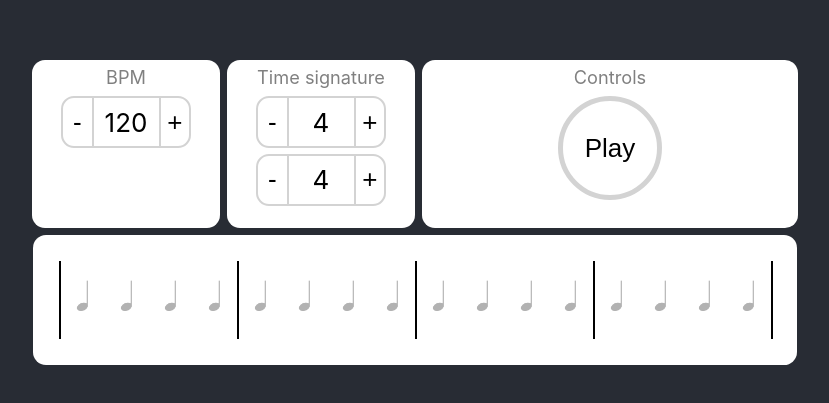
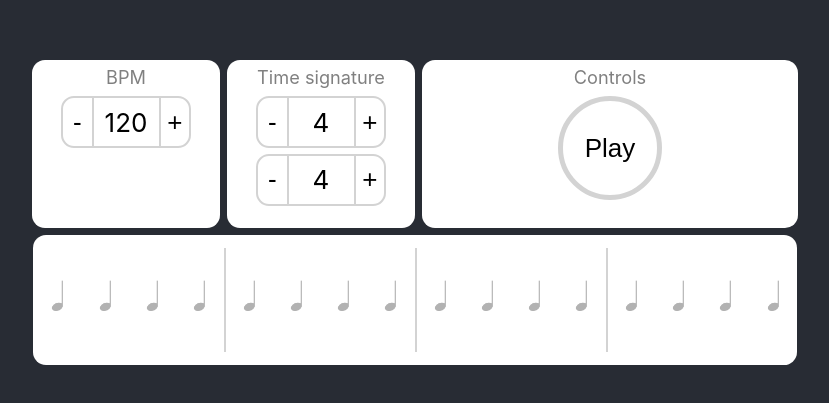
Before and after one commit to lruijsink/bpmgame, a React (Create React App) app: page / in a window 1280 px wide. Shown: the part 187-590 px from the top of the page, without its empty margins (225-1054 px from the left). Built offline with nearby package versions, Linux system fonts and the light colour scheme.

Commit message:
Tap scoring implemented
Taps are now scored and scores per beat are displayed on the game board.

```diff
--- a/src/components/Game.tsx
+++ b/src/components/Game.tsx
@@ -70,8 +70,7 @@ export default class Game extends React.Component<GameProperties, GameState> {
 
     private beatsToPlay: number = 0;
     private msPerBeat: number = 0;
-    private perfectTimeWindow: number = 0;
-    private goodTimeWindow: number = 0;
+    private beatTimes: number[] = [];
 
     private clickSound = new Audio(Game.defaultProps.clickSoundFile);
     private accentedClickSound = new Audio(Game.defaultProps.accentedClickSoundFile);
@@ -101,8 +100,12 @@ export default class Game extends React.Component<GameProperties, GameState> {
     private recalculateTemporaries() {
         this.beatsToPlay = this.state.timeSignature.beatCount * this.props.barsToPlay;
         this.msPerBeat = this.state.timeSignature.beatLength.toMilliseconds(this.state.bpm);
-        this.perfectTimeWindow = GameConfig.TimeWindowMultiplier.Perfect * this.msPerBeat;
-        this.goodTimeWindow = GameConfig.TimeWindowMultiplier.Good * this.msPerBeat;
+    }
+
+    private updateScore(beat: number, score: number) {
+        this.setState((prevState, props) => ({
+            scorePerBeat: prevState.scorePerBeat.map((v, i) => v === GameConfig.Score.Unknown ? (i === beat ? score : v) : v)
+        }));
     }
 
     //=========================================================================
@@ -113,7 +116,8 @@ export default class Game extends React.Component<GameProperties, GameState> {
         this.setState((prevState, props) => ({
             currentBeat: 0,
             timeSignature: newTimeSignature,
-            bpm: newBPM
+            bpm: newBPM,
+            scorePerBeat: new Array<number>(this.beatsToPlay + 1).fill(GameConfig.Score.Unknown)
         }));
     }
 
@@ -123,18 +127,14 @@ export default class Game extends React.Component<GameProperties, GameState> {
         }));
     }
 
-    private onFinish() {
-        this.setState((prevState, props) => ({
-            playing: false
-        }));
-    }
-
     private onPlay() {
         this.setState((prevState, props) => ({
             currentBeat: 0,
             countingDown: true,
             scorePerBeat: new Array<number>(this.beatsToPlay + 1).fill(GameConfig.Score.Unknown)
         }));
+
+        this.beatTimes = new Array<number>(this.beatsToPlay + 1).fill(0);
 
         this.ticker = new Async.Ticker({
             onTick: this.onCountDown.bind(this),
@@ -169,24 +169,38 @@ export default class Game extends React.Component<GameProperties, GameState> {
         // Mark the beat as missed after the "good" time window has passed
         setTimeout(
             () => {
-                console.log(this.state.scorePerBeat);
-                if (this.state.scorePerBeat[counter] === GameConfig.Score.Unknown)
-                    this.state.scorePerBeat[counter] = GameConfig.Score.Miss;
+                this.updateScore(counter, GameConfig.Score.Miss);
             },
-            this.goodTimeWindow
+            this.msPerBeat / 2
         );
+
+        this.beatTimes[counter] = Date.now();
     }
 
     private onStop() {
         this.setState({
+            currentBeat: 0,
             countingDown: false,
+            scorePerBeat: new Array<number>(this.beatsToPlay + 1).fill(GameConfig.Score.Unknown)
         });
 
         if (this.ticker !== undefined)
             this.ticker.stop();
     }
 
+    private onFinish() {
+        setTimeout(() => {this.setState({playing: false})}, this.msPerBeat);
+    }
+
     private onTap() {
+        if (!this.state.playing || this.state.countingDown)
+            return;
+
+        let tapTime = Date.now();
+        let beatTime = this.beatTimes[this.state.currentBeat];
+        this.updateScore(this.state.currentBeat, GameConfig.getScore(tapTime, beatTime, this.msPerBeat));
+
+        console.log(tapTime - beatTime);
     }
 
     //=========================================================================
@@ -194,6 +208,9 @@ export default class Game extends React.Component<GameProperties, GameState> {
     //=========================================================================
 
     public componentDidUpdate(prevProps: GameProperties, prevState: GameState) {
+        if (this.state.bpm !== prevState.bpm || this.state.timeSignature !== prevState.timeSignature)
+            this.recalculateTemporaries();
+
         if (this.state.playing !== prevState.playing) {
             if (this.state.playing)
                 this.onPlay();
--- a/src/components/GameBoard.tsx
+++ b/src/components/GameBoard.tsx
@@ -4,7 +4,6 @@ import styled from 'styled-components';
 import NoteGraphic from './NoteGraphic'
 
 import * as Measures from './../utility/measures';
-import * as Async from './../utility/async';
 
 const Container = styled.div`
     width: 29.4em;
@@ -30,14 +29,15 @@ const CountDownCounter = styled.div`
 `
 
 const Board = styled.div`
-    padding: 1em;
+    padding: 0.5em;
+    padding-left: 0;
+    padding-right: 0;
 `
 
 const BarsOuter = styled.div`
     display: table;
     width: 100%;
-    height: 3em;
-    border-left: 0.1em solid black;
+    height: 4em;
 `
 
 const BarsInner = styled.div`
@@ -47,9 +47,11 @@ const BarsInner = styled.div`
 const Bar = styled.div`
     display: table-cell;
     text-align: center;
-    border-right: 0.1em solid black;
-    border-top: none;
-    border-bottom: none;
+    border-left: 0.1em solid var(--control-border-color);
+
+    :first-child {
+        border-color: transparent;
+    }
 `
 
 const BeatsOuter = styled.div`
@@ -64,7 +66,7 @@ const BeatsInner = styled.div`
 
 const Beat = styled.span`
     display: table-cell;
-    padding-top: 0.7em;
+    padding-top: 0.8em;
 `
 
 interface GameBoardProperties {
@@ -122,7 +124,7 @@ export default class GameBoard extends React.Component<GameBoardProperties, Game
 
     private renderBar(barIndex: number) {
         return (
-            <Bar>
+            <Bar key={"bar" + barIndex}>
                 <BeatsOuter>
                     <BeatsInner>
                         {new Array(this.props.timeSignature.beatCount).fill(null).map(
@@ -135,11 +137,13 @@ export default class GameBoard extends React.Component<GameBoardProperties, Game
     }
 
     private renderBeat(barIndex: number, beatIndex: number) {
+        let beatNumber = barIndex * this.props.timeSignature.beatCount + beatIndex;
         return (
-            <Beat>
+            <Beat key={"beat" + beatNumber}>
                 <NoteGraphic
                     beatLength={this.props.timeSignature.beatLength}
-                    played={this.props.currentBeat > barIndex * this.props.timeSignature.beatCount + beatIndex}
+                    played={this.props.currentBeat > beatNumber}
+                    score={this.props.scorePerBeat[beatNumber + 1]}
                 />
             </Beat>
         );
--- a/src/components/NoteGraphic.tsx
+++ b/src/components/NoteGraphic.tsx
@@ -2,6 +2,7 @@ import React from 'react';
 import styled from 'styled-components';
 
 import * as Measures from './../utility/measures';
+import * as GameConfig from './../utility/gameConfig';
 
 const Note = styled.div`
 	margin-left: -1em;
@@ -14,11 +15,25 @@ const PendingNote = styled(Note)`
 
 const NoteImg = styled.img`
 	width: 1em;
+	border-top: 0.4em solid transparent;
+`
+
+const PerfectNoteImg = styled(NoteImg)`
+	border-color: green;
+`
+
+const GoodNoteImg = styled(NoteImg)`
+	border-color: orange;
+`
+
+const MissedNoteImg = styled(NoteImg)`
+	border-color: red;
 `
 
 interface NoteGraphicProperties {
 	beatLength: Measures.TimeSpan;
 	played: boolean;
+	score: number;
 }
 
 interface NoteGraphicState {
@@ -34,11 +49,18 @@ export default class NoteGraphic extends React.Component<NoteGraphicProperties,
 			[Measures.Note.Sixteenth.units, "SixteenthNote.png"]
 		]);
 
-		let img = <NoteImg src={process.env.PUBLIC_URL + "/svg/" + lengthUnitsToSVG.get(this.props.beatLength.units)} />;
-		let note = this.props.played
-		         ? <Note>{img}</Note>
-		         : <PendingNote>{img}</PendingNote>
+		let src = process.env.PUBLIC_URL + "/svg/" + lengthUnitsToSVG.get(this.props.beatLength.units);
 
-		return note;
+		let img = <NoteImg src={src} />
+		if (this.props.score === GameConfig.Score.Perfect)
+			img = <PerfectNoteImg src={src} />
+		else if (this.props.score === GameConfig.Score.Good)
+			img = <GoodNoteImg src={src} />
+		else if (this.props.score === GameConfig.Score.Miss)
+			img = <MissedNoteImg src={src} />
+
+		return this.props.played
+		     ? <Note>{img}</Note>
+		     : <PendingNote>{img}</PendingNote>;
 	}
 }
--- a/src/utility/gameConfig.tsx
+++ b/src/utility/gameConfig.tsx
@@ -7,16 +7,28 @@ export enum Score {
 	Unknown = -1,
 };
 
-export enum TimeWindowMultiplier {
-	Perfect = 0.1,
-	Good = 0.2,
-};
-
 export const BarsToPlay = 4;
 
 export const DefaultBPM = 120;
 export const DefaultTimeSignature = new Measures.TimeSignature(4, Measures.Note.Quarter);
 
-export const BPMOptions = [60, 70, 80, 90, 100, 110, 120, 130, 140, 150, 160, 170, 180, 190, 200, 210, 220, 230, 240];
+export const BPMOptions = [60, 80, 100, 120, 140, 160, 180, 200, 220, 240];
 export const TimeSignatureCountOptions = [1, 2, 3, 4, 5, 6, 7, 8, 9, 10, 11, 12];
 export const TimeSignatureLengthOptions = [1, 2, 4, 8, 16];
+
+export const TapCompensationFactor = 100;
+
+export function getScore(tapTime: number, beatTime: number, msPerBeat: number) {
+	tapTime -= TapCompensationFactor;
+
+	let perfectTimeWindow = Math.min(msPerBeat * 0.2, 60);
+	let goodTimeWindow = Math.min(msPerBeat * 0.3, 100);
+
+	let timeDifference = Math.abs(tapTime - beatTime);
+	if (timeDifference < perfectTimeWindow)
+		return Score.Perfect;
+	else if (timeDifference < goodTimeWindow)
+		return Score.Good;
+	else
+		return Score.Miss;
+}
```
Also changed, not shown: 1 other file (tests, documents, lock files or other folders).
